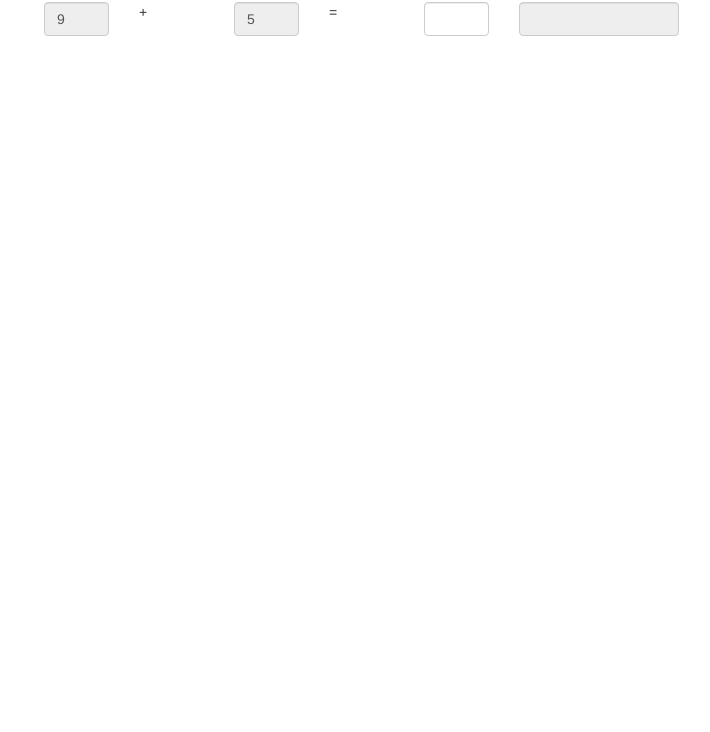
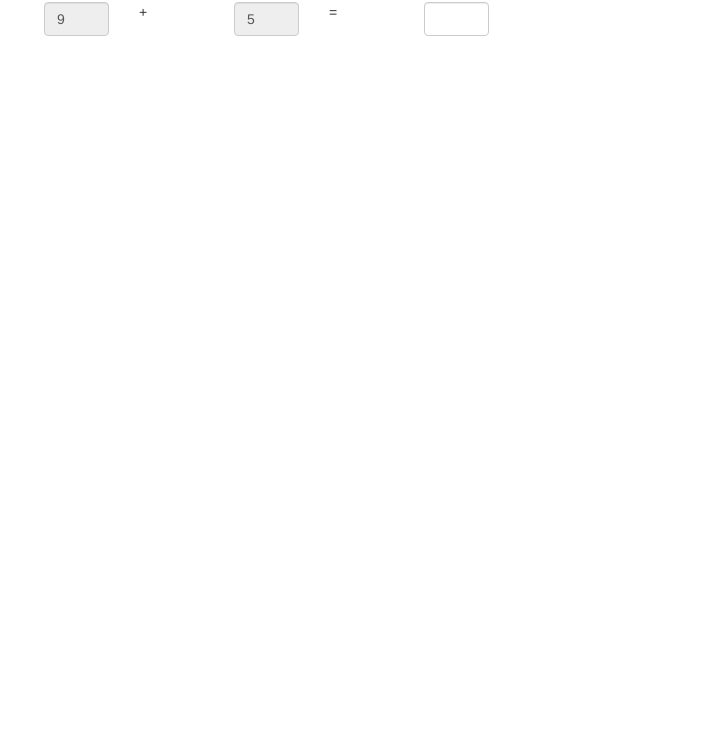
Before and after one commit to tecris/angularjs-calc, a website: page index.html in a window 1280 px wide. Shown: the part 68-800 px from the top of the page, without its empty margins (41-751 px from the left). Drawn offline with nearby package versions, Linux system fonts and the light colour scheme.

Commit message:
#3, user feedback input shown only on incorrect answer

```diff
--- a/index.html
+++ b/index.html
@@ -24,6 +24,7 @@
              $scope.addExercise();
              $scope.reset();
            } else {
+             $scope.showUserFeedback = true;
              $scope.resultCorrect = "Incorrect";
            }
          }
@@ -41,6 +42,7 @@
          $scope.numberOne = $scope.random();
          $scope.numberTwo = $scope.random();
          $scope.result = "";
+         $scope.showUserFeedback = false;
        };
 
        $scope.random = function () {
@@ -73,8 +75,8 @@
     <div class="col-md-1">
        <input class="form-control correct ng-valid-required" name="answer" ng-model="result" ng-keypress="check($event)">
     </div>
-    <div class="col-md-2">
-       <input class="form-control correct ng-valid-required" name="display" ng-model="resultCorrect" ng-disabled="true">
+    <div class="col-md-2" ng-show="showUserFeedback">
+       <input class="form-control correct ng-valid-required" name="feedback" ng-model="resultCorrect" ng-disabled="true">
     </div>
   </div>
 </div>
```
